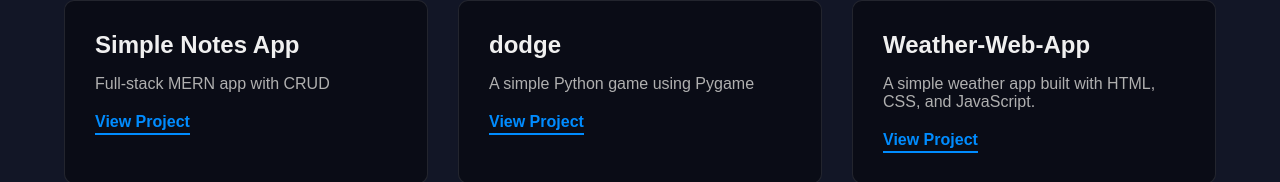
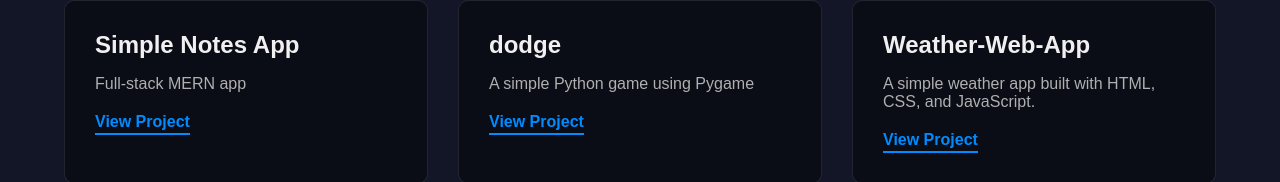
Before and after one commit to sultanyaso/my-portfolio, a React (Create React App) app: page / in a window 1280 px wide. Shown: the part 2122-2304 px from the top of the page. Built offline with nearby package versions, Linux system fonts and the light colour scheme.

Commit message:
Update in the profile pic

```diff
--- a/src/components/Header.js
+++ b/src/components/Header.js
@@ -4,7 +4,7 @@
 // Import the styling file (adjust path if your Hero.css is elsewhere)
 import '../../src/Hero.css';
 // Import your profile picture
-import profilePic from "./me2.jpeg";
+import profilePic from "./yasirSultan.png";
 // Import icon for the scroll indicator
 import { FaChevronDown } from 'react-icons/fa';
 
--- a/src/components/Projects.js
+++ b/src/components/Projects.js
@@ -4,7 +4,7 @@
 
 const Projects = () => {
   const projects = [
-    { title: 'Simple Notes App', description: 'Full-stack MERN app with CRUD', link: 'https://github.com/yourusername/simple-notes' },
+    { title: 'Simple Notes App', description: 'Full-stack MERN app', link: 'https://github.com/sultanyaso/mern-demo.git' },
     { title: 'dodge', description: 'A simple Python game using Pygame', link: 'https://github.com/sultanyaso/dodge-the-blocks-game.git' },
     {title: 'Weather-Web-App', description: 'A simple weather app built with HTML, CSS, and JavaScript.', link: 'https://github.com/sultanyaso/Weather_Web_App.git'},
     {title: 'github-profile-finder',description: 'This GitHub Profile Finder is a React-based web application.',link: 'https://github.com/sultanyaso/github-profile-finder.git'},
```
Also changed, not shown: src/components/yasirSultan.png (added).
